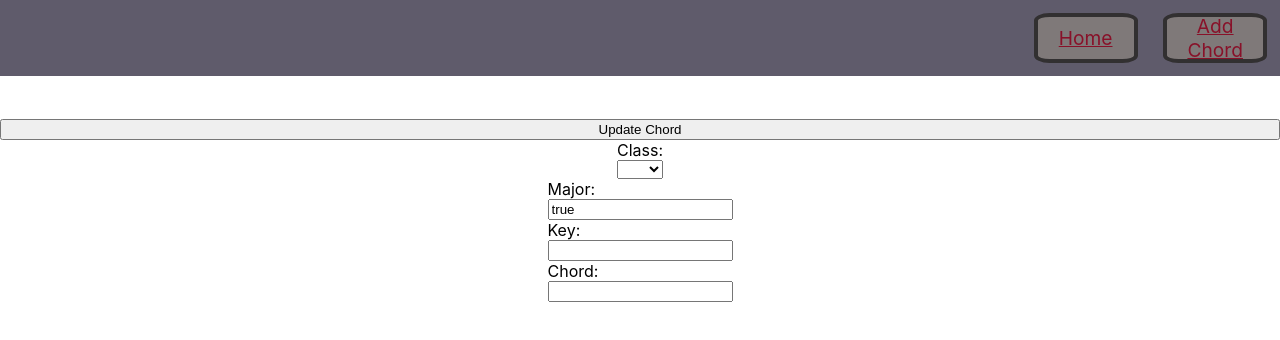
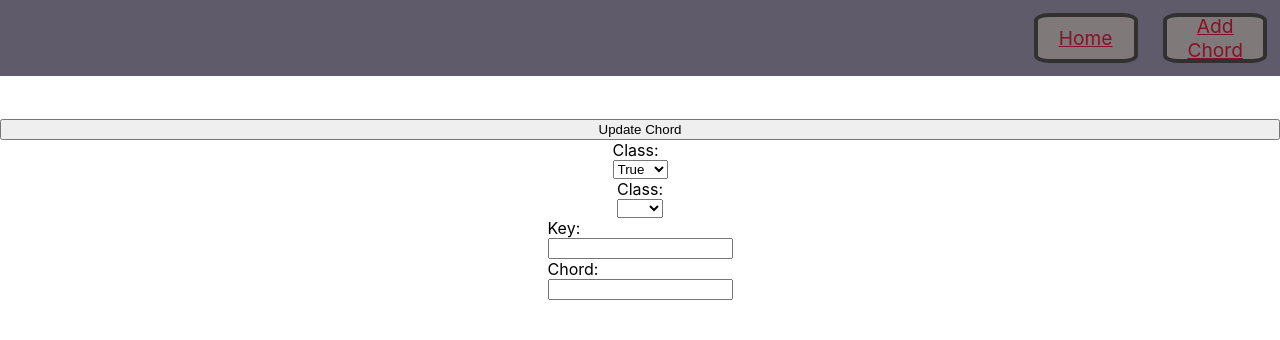
Before and after one commit to Joseph-K-B/sql-remote-react, a React (Create React App) app: page /chords/1 in a window 1280 px wide. Shown: the top 340 px of the page. Built offline with nearby package versions, Linux system fonts and the light colour scheme; no server answers.

Commit message:
updated chordDetail boolean to dropdown

```diff
--- a/src/chordDetail.js
+++ b/src/chordDetail.js
@@ -90,7 +90,7 @@ class ChordDetail extends Component {
                         >
                         </input>
                     </div>
-                    <div className='chord-card'>
+                    {/* <div className='chord-card'>
                         <label>Major:</label>
                         <input
                             onChange={(e) => {
@@ -100,7 +100,7 @@ class ChordDetail extends Component {
                             value={this.state.major}
                         >
                         </input>
-                    </div>
+                    </div> */}
                     <div className='chord-card'>
                         <label>Class:</label>
                         <select
@@ -116,6 +116,19 @@ class ChordDetail extends Component {
                             })}
                         </select>
                     </div>
+                    <div className='chord-card'>
+                        <label>Class:</label>
+                        <select
+                            value={this.state.major}
+                            onChange={(e) => {
+                               this.setState({ major: e.target.value });
+                            }}
+                        >
+                            <option value={true}>True</option>
+                            <option value={false}>False</option>
+                                );
+                        </select>
+                    </div>
                     <button onClick={this.putChord}>Update Chord</button>
                 </form>
             </>
```
